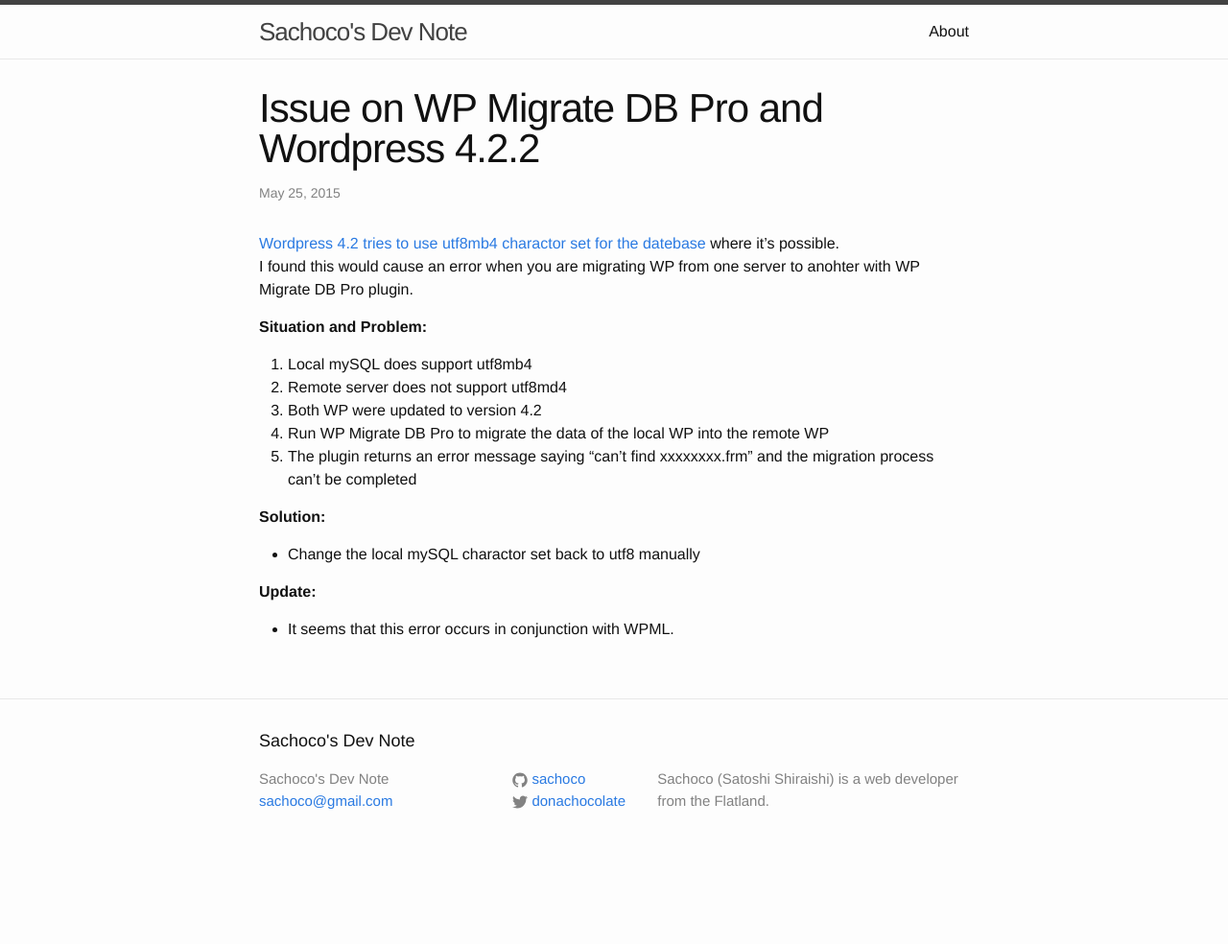
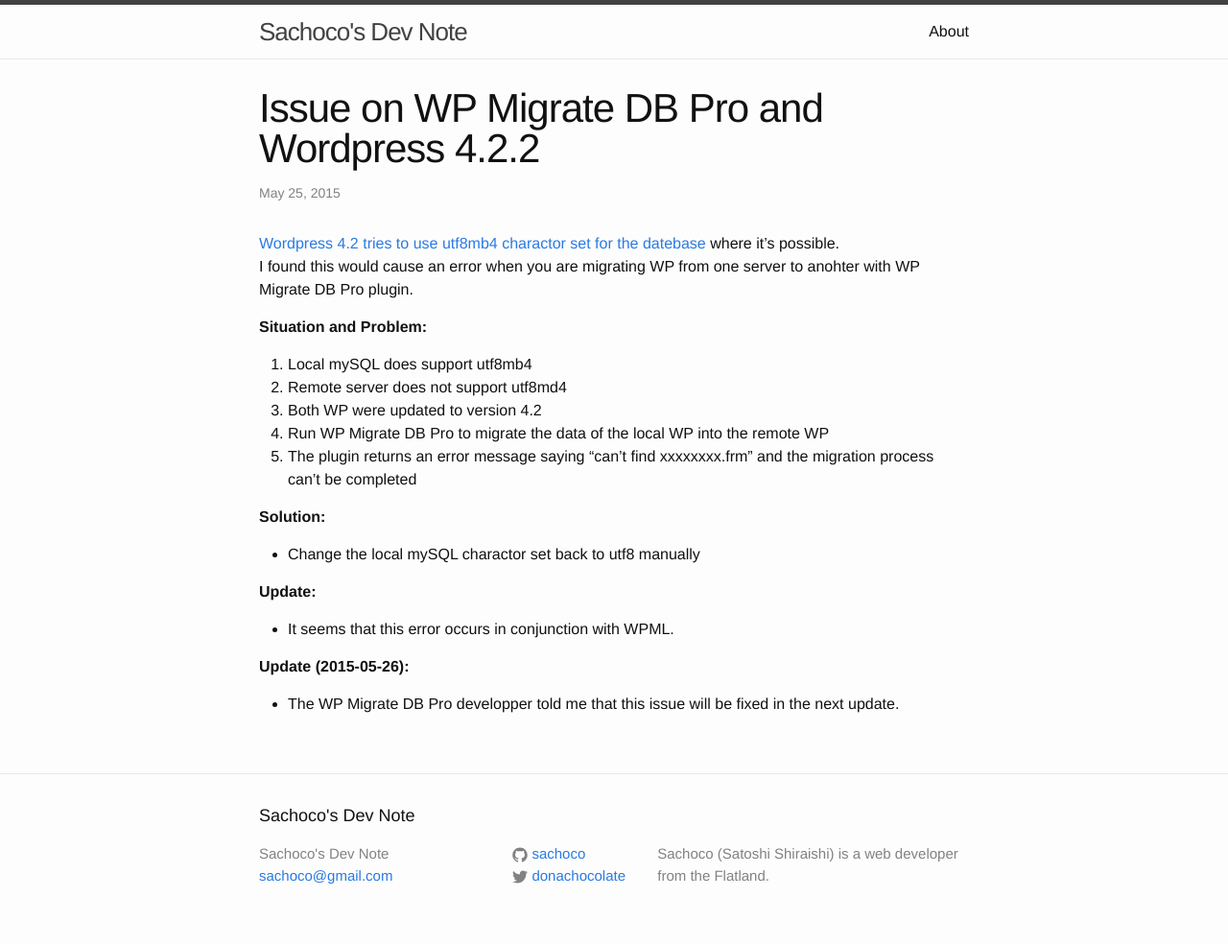
Before and after one commit to sachoco/sachoco.github.io, a Jekyll site: the page built from _posts/2015-05-25-wp-migrate-db-pro-and-wordpress-4.2.2.markdown, in a window 1280 px wide. Shown: the whole page at 96% size. Built offline with Jekyll 4.4.1, drawn with Linux system fonts in a browser that asks for light colours; before the commit the page ends 906 px from its top, so only the background shows below that.

Commit message:
2015-05-27

```diff
--- a/_posts/2015-05-25-wp-migrate-db-pro-and-wordpress-4.2.2.markdown
+++ b/_posts/2015-05-25-wp-migrate-db-pro-and-wordpress-4.2.2.markdown
@@ -25,4 +25,8 @@ I found this would cause an error when you are migrating WP from one server to a
 
 - It seems that this error occurs in conjunction with WPML.
 
+**Update (2015-05-26):**
+
+- The WP Migrate DB Pro developper told me that this issue will be fixed in the next update.
+
 [link]:      https://make.wordpress.org/core/2015/04/02/the-utf8mb4-upgrade/
```
Also changed, not shown: _posts/2015-05-27-iphone-and-jquery-on_click.markdown (added, +25 -0 lines).
